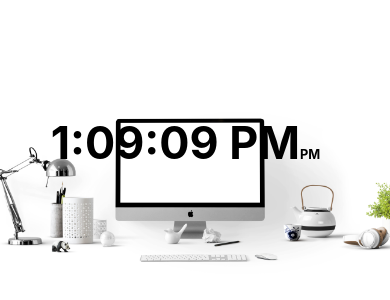
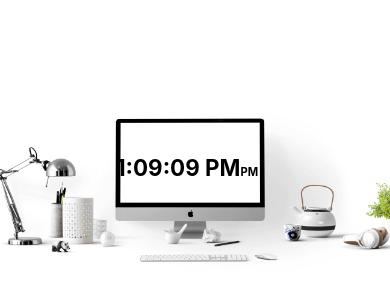
Before and after one commit to yasingultekin/Digital_Clock, a plain HTML site: page index.html in a window 390 px wide. Shown: the part 226-526 px from the top of the page. Drawn offline with Linux system fonts and the light colour scheme.

Commit message:
css updated.

```diff
--- a/style.css
+++ b/style.css
@@ -67,3 +67,29 @@ body {
         font-size: .8rem;
     }
 }
+
+@media (max-width: 576px) {
+    .container {
+        margin-top: -4.5rem;
+        padding-right: 1.2rem;
+        font-size: 1rem;
+    }
+
+    .span {
+        font-size: .7rem;
+    }
+}
+
+@media (max-width: 400px) {
+    .container {
+        margin-top: -3rem;
+        padding-right: 1rem;
+        font-size: .7rem;
+        letter-spacing: 2;
+
+    }
+
+    .span {
+        font-size: .7rem;
+    }
+}
```
